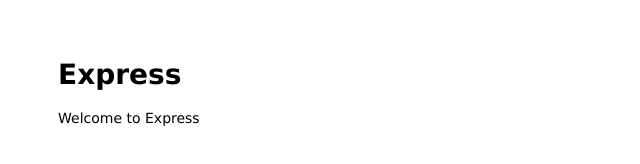
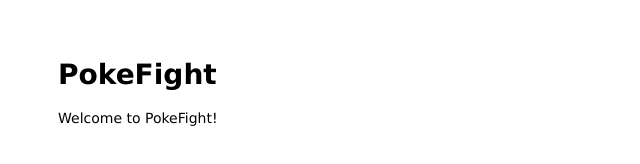
Before and after one commit to MyElectricSheep/pokefight-back, a website: page public/index.html in a window 1280 px wide. Shown: the whole page, without its empty margins (0-640 px from the left). Drawn offline with Linux system fonts and the light colour scheme.

Commit message:
Changed the default / route display

```diff
--- a/public/index.html
+++ b/public/index.html
@@ -1,13 +1,13 @@
 <html>
 
 <head>
-  <title>Express</title>
+  <title>PokeFight</title>
   <link rel="stylesheet" href="/stylesheets/style.css">
 </head>
 
 <body>
-  <h1>Express</h1>
-  <p>Welcome to Express</p>
+  <h1>PokeFight</h1>
+  <p>Welcome to PokeFight!</p>
 </body>
 
 </html>
```
